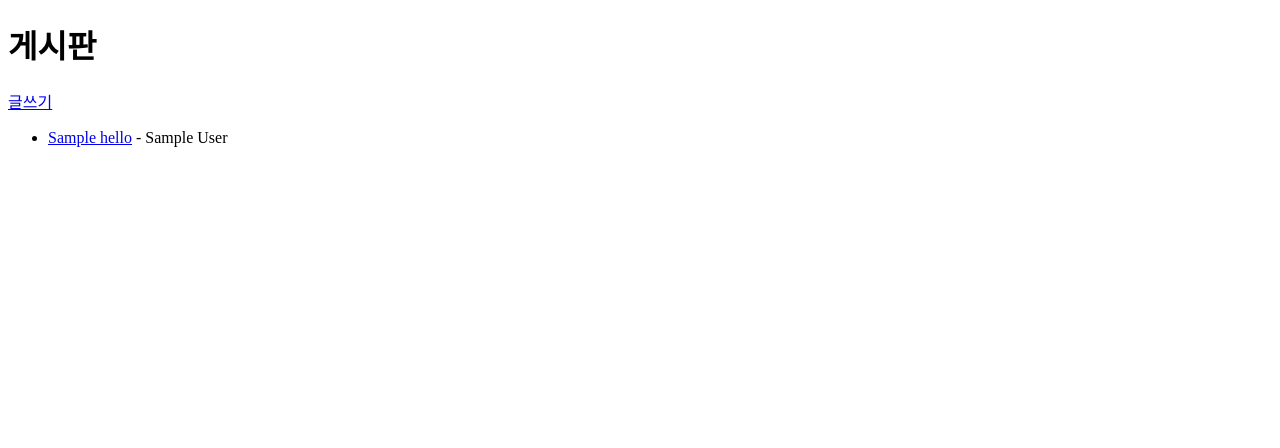
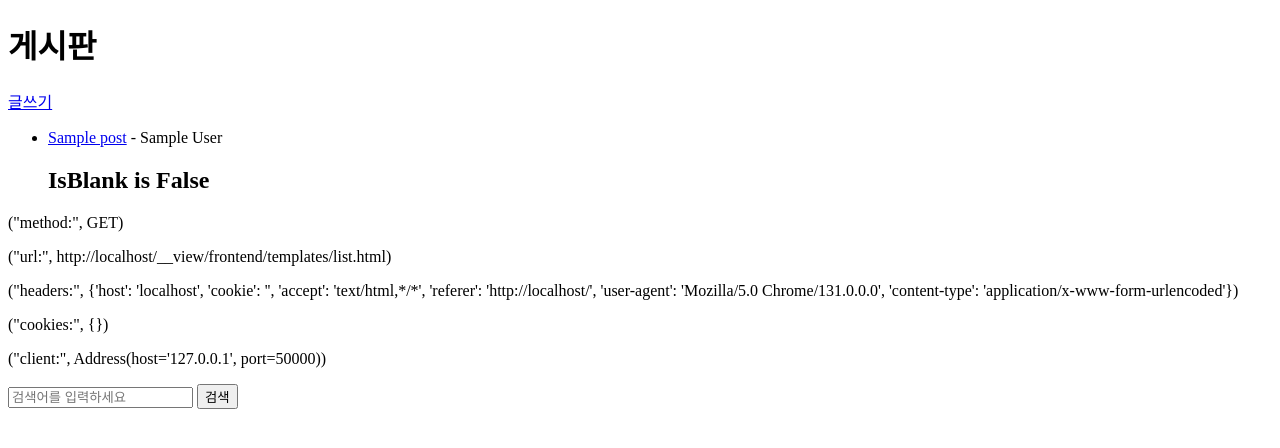
Before and after one commit to dain0127/web_board, a FastAPI app: template frontend/templates/list.html in a window 1280 px wide. Shown: the top 448 px of the page. Run offline with FastAPI, Linux system fonts and the light colour scheme; the template is opened without the code that fills it: most values are stand-ins (such as "Sample title", 1, 10 or a date in 2020).

Commit message:
add search

```diff
--- a/backend/main.py
+++ b/backend/main.py
@@ -1,77 +1,168 @@
+# FastAPI 웹 프레임워크와 필요한 모듈들을 가져옵니다
 from fastapi import FastAPI, Form, Request
+# 리다이렉트 응답을 위한 모듈을 가져옵니다
 from fastapi.responses import RedirectResponse
+# Jinja2 템플릿 엔진을 가져옵니다
 from fastapi.templating import Jinja2Templates
+# MySQL 데이터베이스 연결을 위한 모듈을 가져옵니다
 import pymysql
+# 운영체제 관련 기능을 사용하기 위한 모듈을 가져옵니다
 import os
 
+# FastAPI 애플리케이션 인스턴스를 생성합니다
 app = FastAPI()
+# 프로젝트의 기본 디렉토리 경로를 설정합니다
 BASE_DIR = os.path.dirname(os.path.dirname(os.path.abspath(__file__)))
+# Jinja2 템플릿 디렉토리를 설정합니다
 templates = Jinja2Templates(directory=os.path.join(BASE_DIR, "frontend", "templates"))
 
+# 데이터베이스 연결을 생성하는 함수입니다
 def get_db():
+    # MySQL 데이터베이스에 연결합니다
     return pymysql.connect(
-        host='localhost',
-        user='root',
+        host='localhost',  # 데이터베이스 호스트 주소
+        user='root',  # 데이터베이스 사용자명
         password='black72',  # 본인 MySQL 비밀번호로 변경
-        database='board_db',
-        charset='utf8mb4',
-        cursorclass=pymysql.cursors.DictCursor
+        database='board_db',  # 사용할 데이터베이스명
+        charset='utf8mb4',  # 문자 인코딩 설정
+        cursorclass=pymysql.cursors.DictCursor  # 결과를 딕셔너리 형태로 반환
     )
 
+'''
+# 게시판 메인 페이지 (게시글 목록) 라우트
 @app.get("/")
 def board_list(request: Request):
+    # 데이터베이스에 연결합니다
     conn = get_db()
+    # 커서를 생성하여 SQL 쿼리를 실행합니다
     with conn.cursor() as cur:
+        # 모든 게시글을 최신순으로 조회합니다
         cur.execute("SELECT * FROM posts ORDER BY id DESC")
+        # 조회 결과를 가져옵니다
         posts = cur.fetchall()
+    # 데이터베이스 연결을 종료합니다
     conn.close()
+
+    # 게시글 목록 템플릿을 렌더링하여 반환합니다
     return templates.TemplateResponse("list.html", {"request": request, "posts": posts})
+'''
 
+#!!!!!!!!!!!!!!!!!!!!!!!!!
+#내가 추가한 게시글 검색 웹 페이지
+@app.get("/")
+def search_list(request: Request, query : str = ""):
+    DB_query = ""
+    IsBlank = True
+
+    if query != "" :
+        DB_query = " WHERE title LIKE" +" '%"+query+"%'"
+        IsBlank = False
+    else :
+        DB_query = ""
+        IsBlank = True
+
+
+    # 데이터베이스에 연결합니다
+    conn = get_db()
+    # 커서를 생성하여 SQL 쿼리를 실행합니다
+    with conn.cursor() as cur:
+        # 모든 게시글을 최신순으로 조회합니다
+        cur.execute("SELECT * FROM posts"+ DB_query +" ORDER BY id DESC")
+        #cur.execute("SELECT * FROM posts WHERE title LIKE " +"'%"+query+"%'"+" ORDER BY id DESC")
+        # 조회 결과를 가져옵니다
+        posts = cur.fetchall()
+
+    # 데이터베이스 연결을 종료합니다
+    conn.close()
+
+    # 게시글 목록 템플릿을 렌더링하여 반환합니다
+    return templates.TemplateResponse("list.html", {"request": request, "posts": posts, "IsBlank": IsBlank})
+
+
+
+# 글쓰기 폼 페이지 라우트
 @app.get("/write")
 def write_form(request: Request):
+    # 글쓰기 폼 템플릿을 렌더링하여 반환합니다
     return templates.TemplateResponse("write.html", {"request": request})
 
+
+# 글쓰기 처리 라우트 (POST 요청)
 @app.post("/write")
 def write_post(title: str = Form(...), author: str = Form(...), content: str = Form(...)):
+    # 데이터베이스에 연결합니다
     conn = get_db()
+    # 커서를 생성하여 SQL 쿼리를 실행합니다
     with conn.cursor() as cur:
+        # 새로운 게시글을 데이터베이스에 삽입합니다
         cur.execute("INSERT INTO posts (title, author, content) VALUES (%s, %s, %s)", (title, author, content))
+        # 변경사항을 데이터베이스에 저장합니다
         conn.commit()
+    # 데이터베이스 연결을 종료합니다
     conn.close()
+    # 메인 페이지로 리다이렉트합니다
     return RedirectResponse("/", status_code=302)
 
+# 게시글 상세보기 라우트
 @app.get("/view/{post_id}")
 def view_post(request: Request, post_id: int):
+    # 데이터베이스에 연결합니다
     conn = get_db()
+    # 커서를 생성하여 SQL 쿼리를 실행합니다
     with conn.cursor() as cur:
+        # 특정 ID의 게시글을 조회합니다
         cur.execute("SELECT * FROM posts WHERE id = %s", (post_id,))
+        # 조회 결과를 가져옵니다
         post = cur.fetchone()
+    # 데이터베이스 연결을 종료합니다
     conn.close()
+    # 게시글 상세보기 템플릿을 렌더링하여 반환합니다
     return templates.TemplateResponse("view.html", {"request": request, "post": post})
 
+# 게시글 수정 폼 라우트
 @app.get("/edit/{post_id}")
 def edit_form(request: Request, post_id: int):
+    # 데이터베이스에 연결합니다
     conn = get_db()
+    # 커서를 생성하여 SQL 쿼리를 실행합니다
     with conn.cursor() as cur:
+        # 수정할 게시글을 조회합니다
         cur.execute("SELECT * FROM posts WHERE id = %s", (post_id,))
+        # 조회 결과를 가져옵니다
         post = cur.fetchone()
+    # 데이터베이스 연결을 종료합니다
     conn.close()
+    # 게시글 수정 폼 템플릿을 렌더링하여 반환합니다
     return templates.TemplateResponse("edit.html", {"request": request, "post": post})
 
+# 게시글 수정 처리 라우트 (POST 요청)
 @app.post("/edit/{post_id}")
 def edit_post(post_id: int, title: str = Form(...), author: str = Form(...), content: str = Form(...)):
+    # 데이터베이스에 연결합니다
     conn = get_db()
+    # 커서를 생성하여 SQL 쿼리를 실행합니다
     with conn.cursor() as cur:
+        # 게시글 정보를 업데이트합니다
         cur.execute("UPDATE posts SET title=%s, author=%s, content=%s WHERE id=%s", (title, author, content, post_id))
+        # 변경사항을 데이터베이스에 저장합니다
         conn.commit()
+    # 데이터베이스 연결을 종료합니다
     conn.close()
+    # 수정된 게시글 상세보기 페이지로 리다이렉트합니다
     return RedirectResponse(f"/view/{post_id}", status_code=302)
 
+# 게시글 삭제 라우트
 @app.get("/delete/{post_id}")
 def delete_post(post_id: int):
+    # 데이터베이스에 연결합니다
     conn = get_db()
+    # 커서를 생성하여 SQL 쿼리를 실행합니다
     with conn.cursor() as cur:
+        # 특정 ID의 게시글을 삭제합니다
         cur.execute("DELETE FROM posts WHERE id=%s", (post_id,))
+        # 변경사항을 데이터베이스에 저장합니다
         conn.commit()
+    # 데이터베이스 연결을 종료합니다
     conn.close()
+    # 메인 페이지로 리다이렉트합니다
     return RedirectResponse("/", status_code=302)
--- a/frontend/templates/list.html
+++ b/frontend/templates/list.html
@@ -1,18 +1,45 @@
-<!DOCTYPE html>
-<html lang="ko">
-<head>
-    <meta charset="UTF-8">
-    <title>게시판</title>
-</head>
-<body>
-    <h1>게시판</h1>
-    <a href="/write">글쓰기</a>
-    <ul>
-        {% for hello in posts %}
-        <li>
-            <a href="/view/{{ hello.id }}">{{ hello.title }}</a> - {{ hello.author }}
-        </li>
-        {% endfor %}
-    </ul>
-</body>
-</html>
+<!DOCTYPE html>  <!-- HTML5 문서 타입 선언 -->
+<html lang="ko">  <!-- 한국어로 설정된 HTML 문서 시작 -->
+<head>  <!-- 문서의 메타데이터 섹션 시작 -->
+    <meta charset="UTF-8">  <!-- 문자 인코딩을 UTF-8로 설정 -->
+    <title>게시판</title>  <!-- 브라우저 탭에 표시될 제목 -->
+</head>  <!-- 메타데이터 섹션 종료 -->
+<body>  <!-- 문서의 본문 섹션 시작 -->
+    <h1>게시판</h1>  <!-- 메인 제목 (게시판) -->
+    <a href="/write">글쓰기</a>  <!-- 글쓰기 페이지로 이동하는 링크 -->
+    <ul>  <!-- 순서 없는 목록 시작 -->
+
+
+        {% for post in posts %}  <!-- Jinja2 템플릿 문법: posts 리스트를 순회 -->
+        <li>  <!-- 목록 항목 시작 -->
+            <a href="/view/{{ post.id }}">{{ post.title }}</a> - {{ post.author }}  <!-- 게시글 제목(링크)과 작성자 표시 -->
+        </li>  <!-- 목록 항목 종료 -->
+        {% endfor %}  <!-- Jinja2 템플릿 문법: for 루프 종료 -->
+
+        {% if IsBlank %}
+            <h2> IsBlank is True </h2>
+        {% else %}
+            <h2> IsBlank is False </h2>
+        {% endif %}
+
+    </ul>  <!-- 순서 없는 목록 종료 -->
+
+
+    <div>
+        <p>("method:", {{request.method}})</p>
+        <p>("url:", {{request.url}})</p>
+        <p>("headers:", {{dict(request.headers)}})</p>
+        <p>("cookies:", {{request.cookies}})</p>
+        <p>("client:", {{request.client}})</p>
+    </div>
+
+
+
+    <form action="/" method="get">
+        <input type="text" name="query" placeholder="검색어를 입력하세요">
+        <button type="submit">검색</button>
+    </form>
+
+
+</body>  <!-- 본문 섹션 종료 -->
+</html>  <!-- HTML 문서 종료 -->
```
Also changed, not shown: database/schema.sql (+9 -5 lines), frontend/templates/view.html (+15 -15 lines), frontend/templates/write.html (+18 -18 lines), README.md.
